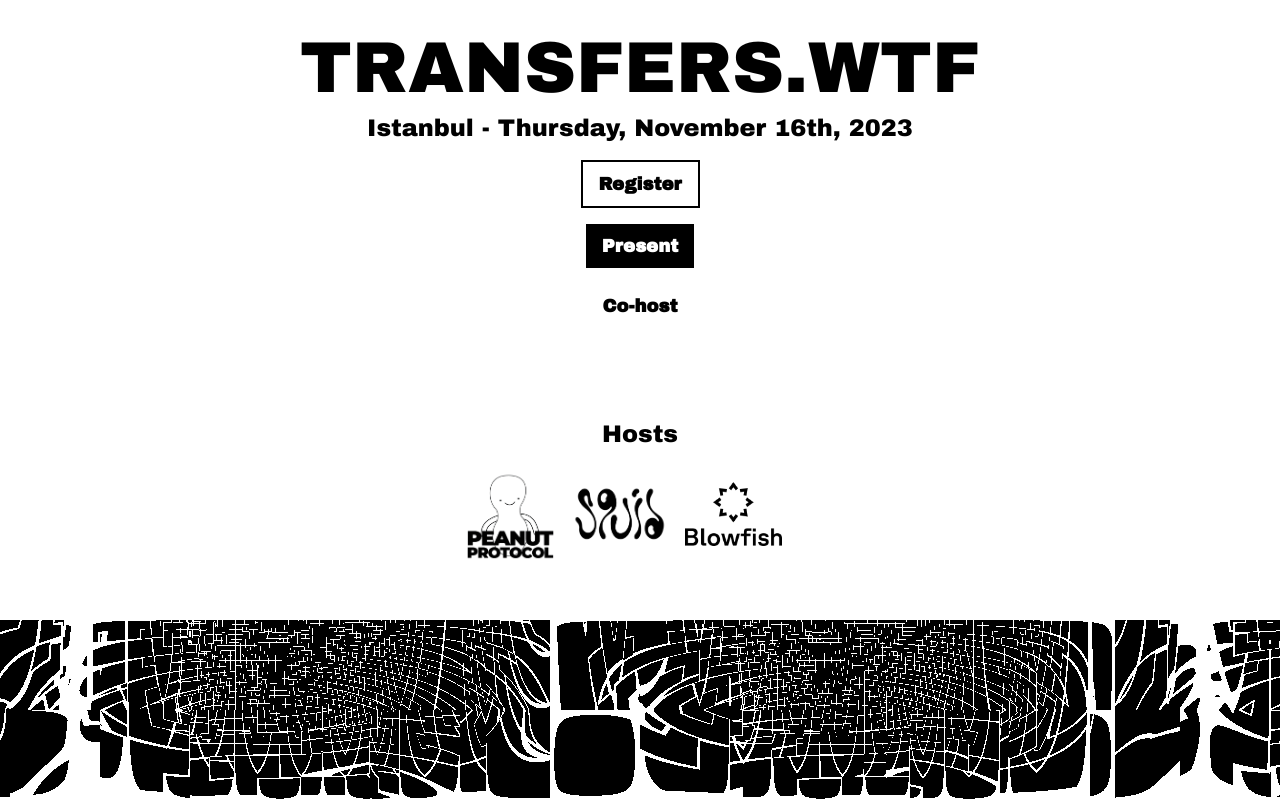
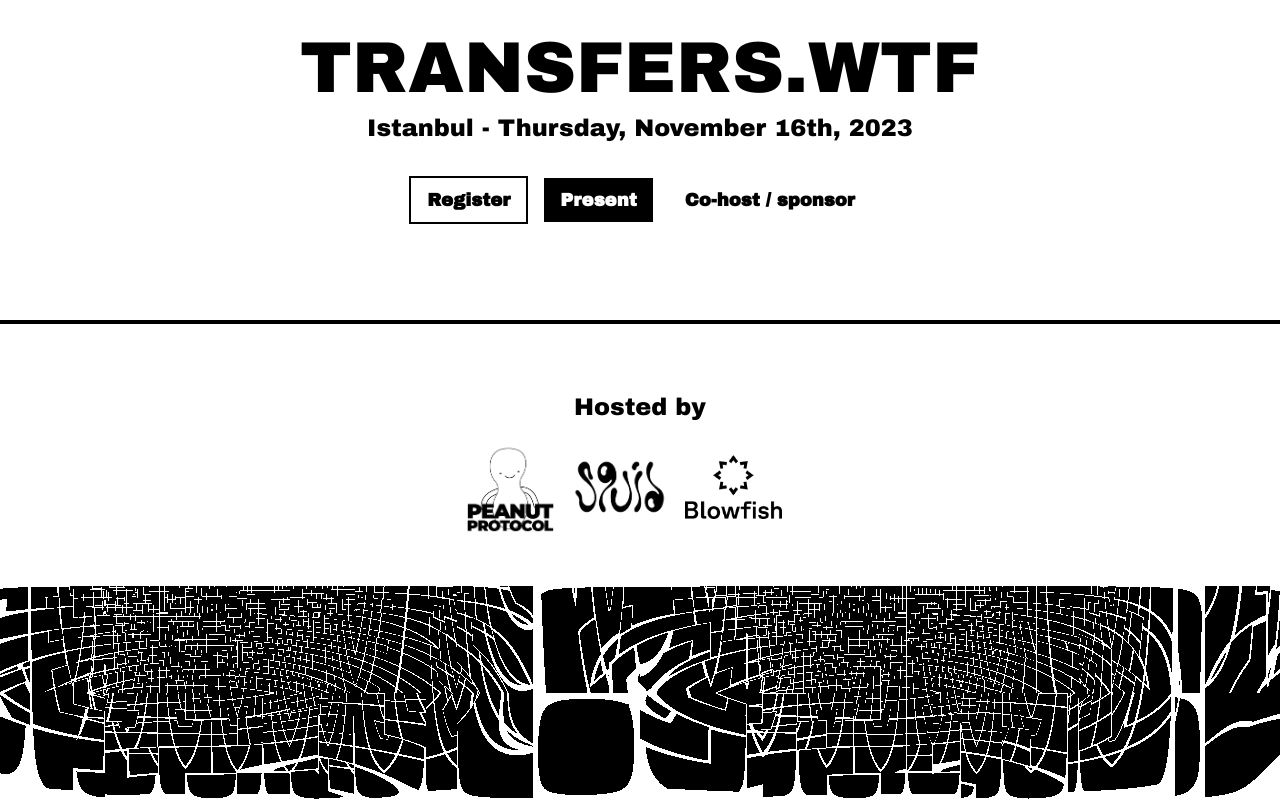
Before and after one commit to 0xkkonrad/transfers.wtf, a plain HTML site: page index.html in a window 1280 px wide. Drawn offline with nearby package versions, Linux system fonts and the light colour scheme.

Commit message:
smol layout fixes

```diff
--- a/index.html
+++ b/index.html
@@ -29,8 +29,8 @@
 
         </h2>
 
-
-        <!-- Button -->
+        <div class="flex flex-row items-center justify-center bg-white p-4 flex-1 gap-4">
+            <!-- Buttons -->
             <a href="https://lu.ma/u653ldvn"
                 class="inline-block bg-white border-2 border-black text-black text-lg font-bold py-2 px-4 rounded-none mb-4 hover:scale-90"
                 target="_blank">
@@ -38,24 +38,26 @@
             </a>
 
 
-        <!-- Button -->
             <a href="https://docs.google.com/presentation/d/e/2PACX-1vRTVSrU9mSF3vcTZXGn9YrpGs8H9mhJLVsSppMPygs_0EDWESia5G9uQBR8Qggk78Ld4QwXgj0keddC/pub?start=false&loop=false&delayms=3000"
                 class="inline-block bg-black text-white text-lg font-bold py-2 px-4 rounded-none mb-4 hover:scale-90"
                 target="_blank">
                 Present
             </a>
 
-        <!-- Button -->
             <a href="https://t.me/kkonrad" target="_blank"
                 class="inline-block bg-none border-none text-black text-lg font-bold py-2 px-4 rounded-none mb-4 hover:scale-90">
-            Co-host
+                Co-host / sponsor
             </a>
         </div>
 
+    </div>
+
+        <hr class="w-full h-px my-8 bg-black border-black border-2">
+
     <!-- logo cloud -->
-    <div class="flex flex-col items-center justify-center bg-white p-8 flex-1">
+    <div class="flex flex-col items-center justify-center bg-white p-2 flex-1">
         <h2 class="text-2xl text-black mb-4">
-            Hosts
+            Hosted by
         </h2>
         <div class="flex justify-center items-center space-x-4 mb-4">
             <a href="https://peanut.to" target="_blank">
```
Lines whose indentation alone changed are shown as unchanged.
